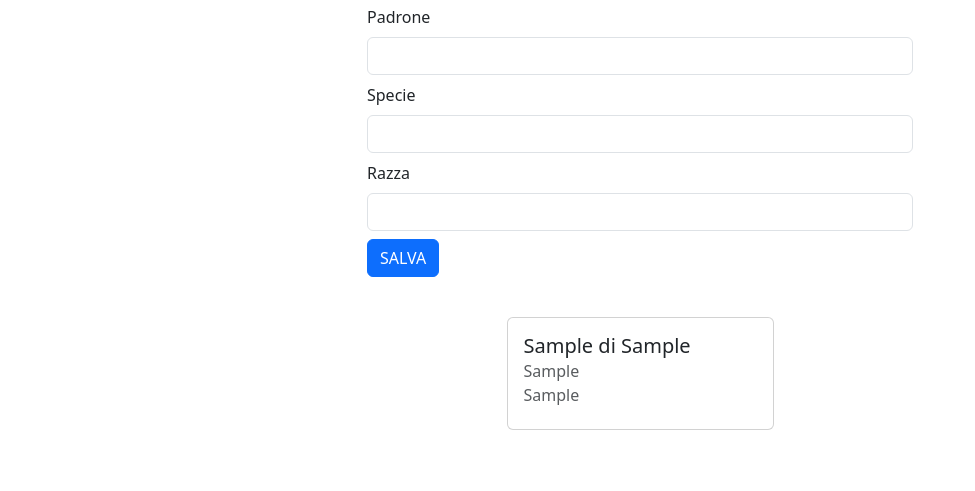
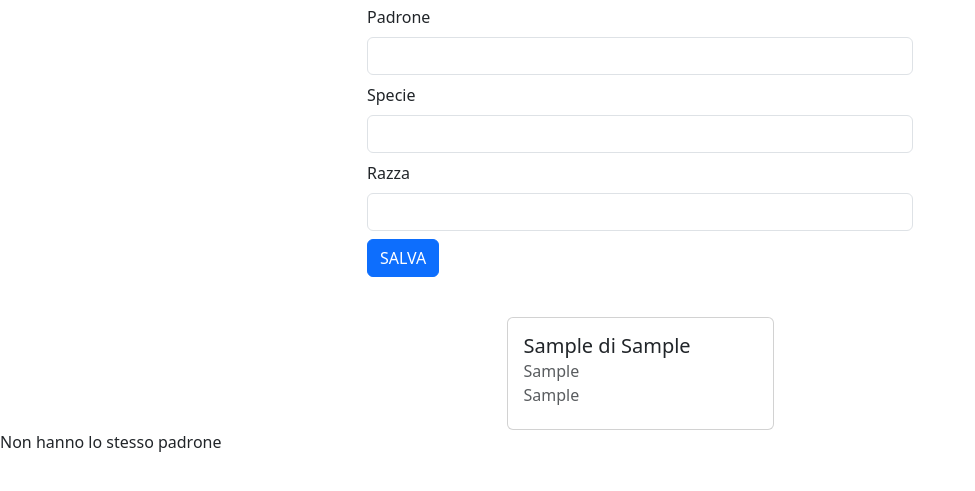
Before and after one commit to xdardevilx/epicode_ES_Day26, a plain HTML site: page esercizio.html in a window 1280 px wide. Both pictures are taken after typing "Sample", "Sample", "Sample", "Sample" into the empty fields and a click on the button "SALVA". Shown: the part 127-618 px from the top of the page, without its empty margins (0-975 px from the left). Drawn offline with nearby package versions, Linux system fonts and the light colour scheme.

Commit message:
adds function comparation

```diff
--- a/esercizio.html
+++ b/esercizio.html
@@ -3,7 +3,7 @@
   <head>
     <meta charset="utf-8" />
     <meta name="viewport" content="width=device-width, initial-scale=1" />
-    <title>Form con OOP in JS</title>
+    <title>eserciziojs</title>
     <link
       href="https://cdn.jsdelivr.net/npm/bootstrap@5.3.2/dist/css/bootstrap.min.css"
       rel="stylesheet"
--- a/esercizio.js
+++ b/esercizio.js
@@ -14,6 +14,10 @@ class Pet {
     this.species = _species;
     this.breed = _breed;
   }
+
+  compareOwnerName(otherOwnerName) {
+    return this.ownerName === otherOwnerName;
+  }
 }
 
 const fillRowWithCards = function () {
@@ -21,16 +25,16 @@ const fillRowWithCards = function () {
 
   row.innerHTML = "";
 
-  pets.forEach((Pet) => {
+  pets.forEach((pet) => {
     const newCol = document.createElement("div");
     newCol.classList.add("col");
 
     newCol.innerHTML = `
         <div class="card">
             <div class="card-body">
-                <h5 class="card-title">${Pet.petName} di ${Pet.ownerName}</h5>
-                <h6 class="card-subtitle mb-2 text-body-secondary">${Pet.species}</h6>
-                <h6 class="card-subtitle mb-2 text-body-secondary">${Pet.breed}</h6>
+                <h5 class="card-title">${pet.petName} di ${pet.ownerName}</h5>
+                <h6 class="card-subtitle mb-2 text-body-secondary">${pet.species}</h6>
+                <h6 class="card-subtitle mb-2 text-body-secondary">${pet.breed}</h6>
             </div>
         </div>
         `;
@@ -47,16 +51,30 @@ const formReference = document.getElementsByTagName("form")[0];
 formReference.addEventListener("submit", function (e) {
   e.preventDefault();
 
-  const contact = new Pet(
+  const newPet = new Pet(
     petNameInput.value,
     ownerNameInput.value,
     speciesInput.value,
     breedInput.value
   );
 
-  console.log("CONTATTO CREATO", contact);
+  console.log("NUOVO ANIMALE DOMESTICO", newPet);
 
-  pets.push(contact);
+  const hasSameOwner = pets.some((pet) =>
+    pet.compareOwnerName(newPet.ownerName)
+  );
+
+  if (hasSameOwner) {
+    const messageParagraph = document.createElement("p");
+    messageParagraph.textContent = "Hanno lo stesso padrone";
+    document.body.appendChild(messageParagraph);
+  } else {
+    const messageParagraph = document.createElement("p");
+    messageParagraph.textContent = "Non hanno lo stesso padrone";
+    document.body.appendChild(messageParagraph);
+  }
+
+  pets.push(newPet);
 
   fillRowWithCards();
 });
```
